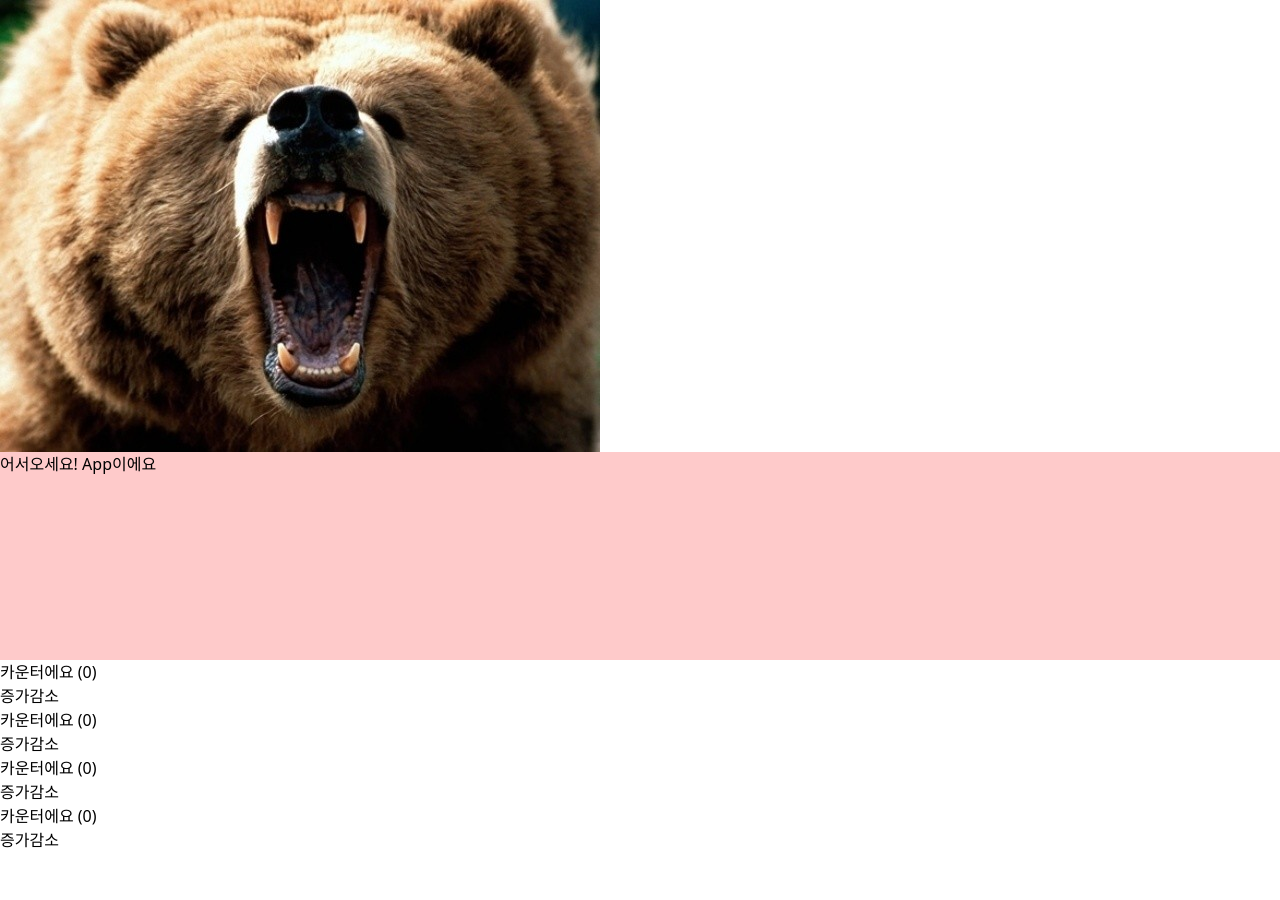
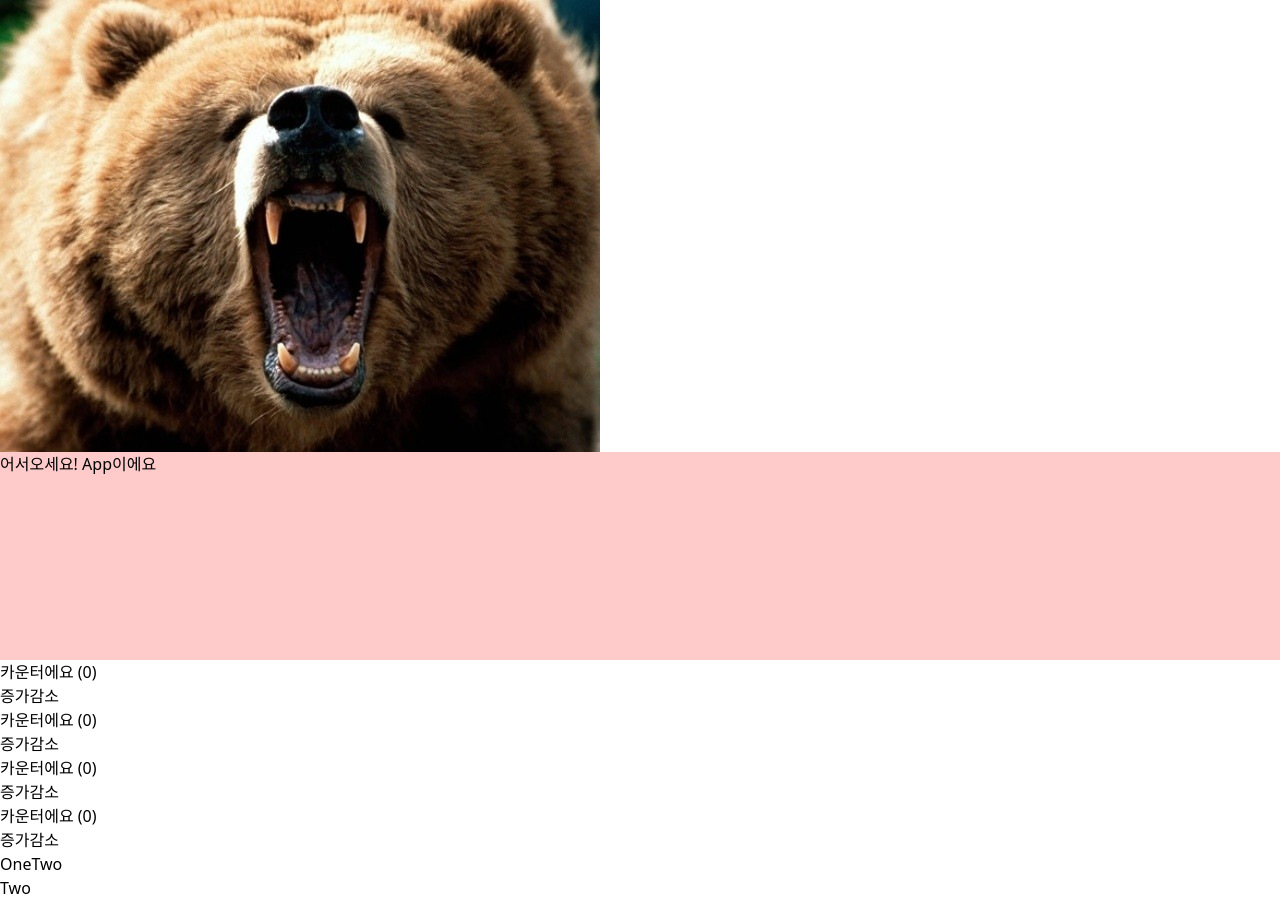
Before and after one commit to bbearcookie/webpack-playground, a React app: page /two in a window 1280 px wide. Before the commit the page ends 852 px from the top, so only its background shows below. Built offline with nearby package versions, Linux system fonts and the light colour scheme.

Commit message:
chore: react-router-dom 설정

```diff
--- a/package.json
+++ b/package.json
@@ -57,6 +57,7 @@
   },
   "dependencies": {
     "react": "^18.2.0",
-    "react-dom": "^18.2.0"
+    "react-dom": "^18.2.0",
+    "react-router-dom": "^6.21.1"
   }
 }
--- a/src/App.tsx
+++ b/src/App.tsx
@@ -1,8 +1,10 @@
 import React, { useEffect, useState } from 'react';
 import path from 'path';
-import './main.css';
+import { Link, Outlet } from 'react-router-dom';
+import { createRoot } from 'react-dom/client';
 import Counter from '@/components/Counter';
 import Bear from './assets/bearbear.jpg';
+import './main.css';
 
 class MyClassHaha {
   name: string;
@@ -12,20 +14,17 @@ class MyClassHaha {
 }
 
 const App = () => {
-  const [count, setCount] = useState(0);
-
-  useEffect(() => {
-    console.log(count);
-  }, []);
-
   return (
     <div>
-      <img src={Bear} alt="assets 곰" />
+      <img src={Bear} alt="곰" />
       <div className="flex h-52 w-full bg-red-200">어서오세요! App이에요</div>
       <Counter />
       <Counter />
       <Counter />
       <Counter />
+      <Link to="/one">One</Link>
+      <Link to="/two">Two</Link>
+      <Outlet />
     </div>
   );
 };
--- /dev/null
+++ b/src/pages/One.tsx
@@ -0,0 +1,5 @@
+const One = () => {
+  return <div>One</div>;
+};
+
+export default One;
--- /dev/null
+++ b/src/pages/Two.tsx
@@ -0,0 +1,5 @@
+const Two = () => {
+  return <div>Two</div>;
+};
+
+export default Two;
--- a/webpack.config.js
+++ b/webpack.config.js
@@ -1,30 +1,31 @@
-import path from "path";
-import HtmlWebpackPlugin from "html-webpack-plugin";
-import ReactRefreshWebpackPlugin from "@pmmmwh/react-refresh-webpack-plugin";
-import DotenvWebpackPlugin from "dotenv-webpack";
+import path from 'path';
+import HtmlWebpackPlugin from 'html-webpack-plugin';
+import ReactRefreshWebpackPlugin from '@pmmmwh/react-refresh-webpack-plugin';
+import DotenvWebpackPlugin from 'dotenv-webpack';
 
-const isDevelopment = process.env.NODE_ENV !== "production";
+const isDevelopment = process.env.NODE_ENV !== 'production';
 const __dirname = path.resolve(); // __dirname is not defined in ES module scope 에러를 해결하기 위한 코드
 
 /**
  * @type {import("webpack").Configuration}
  */
 export default {
-  mode: isDevelopment ? "development" : "production",
-  entry: "./src/main.tsx",
+  mode: isDevelopment ? 'development' : 'production',
+  entry: './src/main.tsx',
   output: {
-    path: path.resolve(__dirname, "dist"),
-    filename: "webpack.bundle.js",
+    path: path.resolve(__dirname, 'dist'),
+    filename: 'webpack.bundle.js',
     clean: true, // 웹팩 5부터 추가된 옵션으로 clean-webpack-plugin를 어느정도 대체할 수 있게 되었음.
   },
   resolve: {
-    extensions: [".tsx", ".ts", ".js"],
+    extensions: ['.tsx', '.ts', '.js'],
     alias: {
-      "@": path.resolve(__dirname, "src"),
+      '@': path.resolve(__dirname, 'src'),
     },
   },
   devServer: {
     port: 3000,
+    historyApiFallback: true,
     hot: true,
   },
 
@@ -39,42 +40,42 @@ export default {
         exclude: /node_modules/,
         use: [
           {
-            loader: "babel-loader",
+            loader: 'babel-loader',
             options: {
               presets: [
                 [
-                  "@babel/preset-env",
+                  '@babel/preset-env',
                   {
-                    targets: "> 0.25%, not dead",
-                    useBuiltIns: "usage",
+                    targets: '> 0.25%, not dead',
+                    useBuiltIns: 'usage',
                     shippedProposals: true,
                     corejs: 3,
                   },
                 ],
               ],
-              plugins: [isDevelopment && "react-refresh/babel"].filter(Boolean),
+              plugins: [isDevelopment && 'react-refresh/babel'].filter(Boolean),
             },
           },
-          "ts-loader",
+          'ts-loader',
         ],
       },
       {
         test: /\.(jpg|png|jpeg|gif)$/i,
-        type: "asset/resource",
+        type: 'asset/resource',
         generator: {
-          filename: "static/[name][ext]",
+          filename: 'static/[name][ext]',
         },
       },
       {
         test: /\.css?$/,
-        use: ["style-loader", "css-loader", "postcss-loader"],
+        use: ['style-loader', 'css-loader', 'postcss-loader'],
       },
     ],
   },
 
   plugins: [
     new HtmlWebpackPlugin({
-      template: "index.html",
+      template: 'index.html',
     }),
     new DotenvWebpackPlugin(),
     isDevelopment && new ReactRefreshWebpackPlugin(),
```
Also changed, not shown: src/main.tsx (+9 -5 lines), src/router.tsx (added, +23 -0 lines), .pnp.cjs, 2 other files (tests, documents, lock files or other folders).
